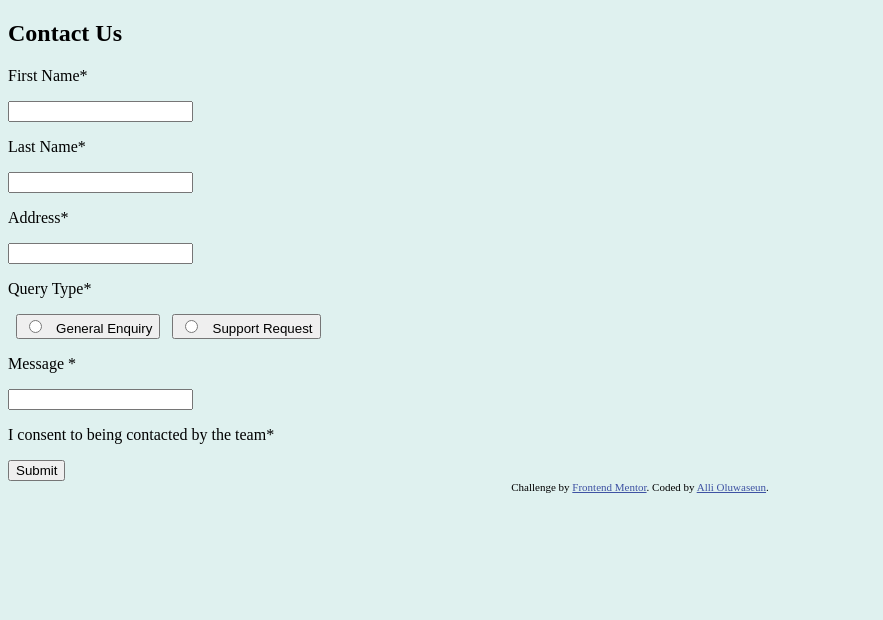
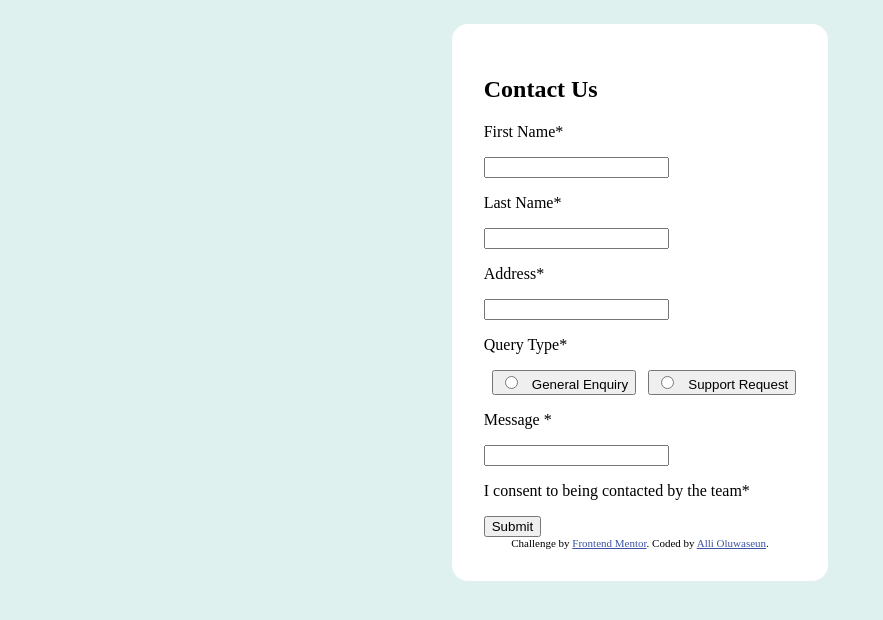
Before and after one commit to sean15535/Contact_form, a plain HTML site: page index.html in a window 1280 px wide. Shown: the whole page, without its empty margins (0-883 px from the left). Drawn offline with Linux system fonts and the light colour scheme.

Commit message:
"Added div with class 'main' to index.html and updated styles in style.css"

```diff
--- a/index.html
+++ b/index.html
@@ -18,7 +18,7 @@
   </style>
 </head>
 <body>
-
+<div class="main">
   <h2> Contact Us </h2>
 
   <p> First Name* </p>
@@ -49,5 +49,6 @@
     Challenge by <a href="https://www.frontendmentor.io?ref=challenge">Frontend Mentor</a>.
     Coded by <a href="https://www.linkedin.com/in/oluwaseun-alli-aa4a812ba/">Alli Oluwaseun</a>.
   </div>
+</div>
 </body>
 </html>
--- a/style.css
+++ b/style.css
@@ -1,6 +1,6 @@
 @import url('https://fonts.googleapis.com/css2?family=Karla:ital,wght@0,200..800;1,200..800&display=swap');
 
-:root {
+/* :root {
   --green-200: hsl(148, 38%, 91%);
   --green-600: hsl(169, 82%, 27%);
   --red: hsl(0, 66%, 54%);
@@ -8,7 +8,18 @@
   --grey-500: hsl(186, 15%, 59%);
   --grey-900: hsl(187, 24%, 22%);
   --font: "Karla", sans-serif;
-}
+} */
 body {
     background-color: #dff1ef;
+    display: grid;
+    place-items: center;
 }
+.main {
+      background-color: white;
+      margin: 1rem;
+      padding: 2rem;
+      border-radius: 1rem;
+}
+h2{
+    text-align: left;
+}
```
